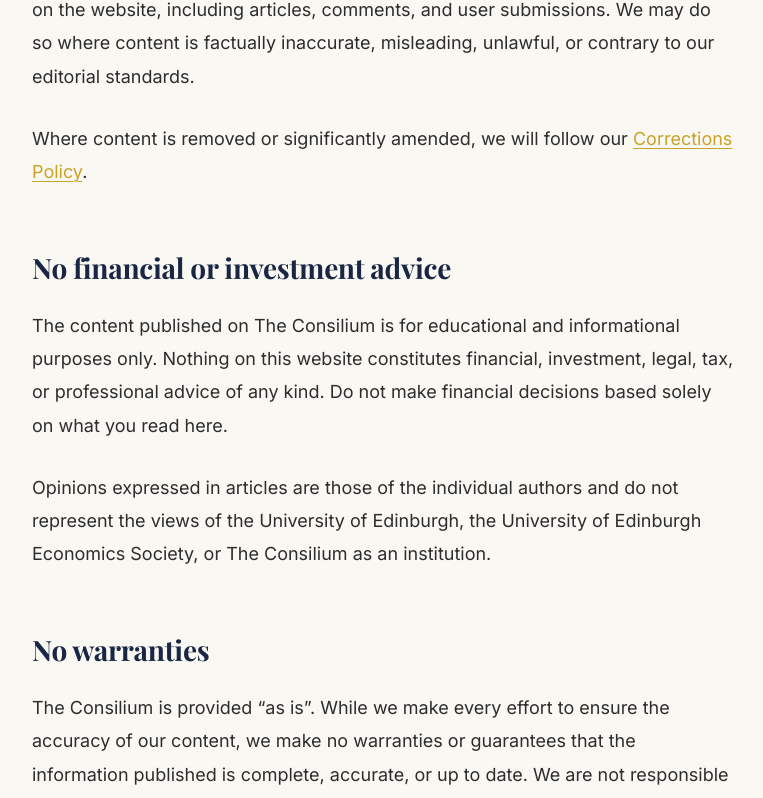
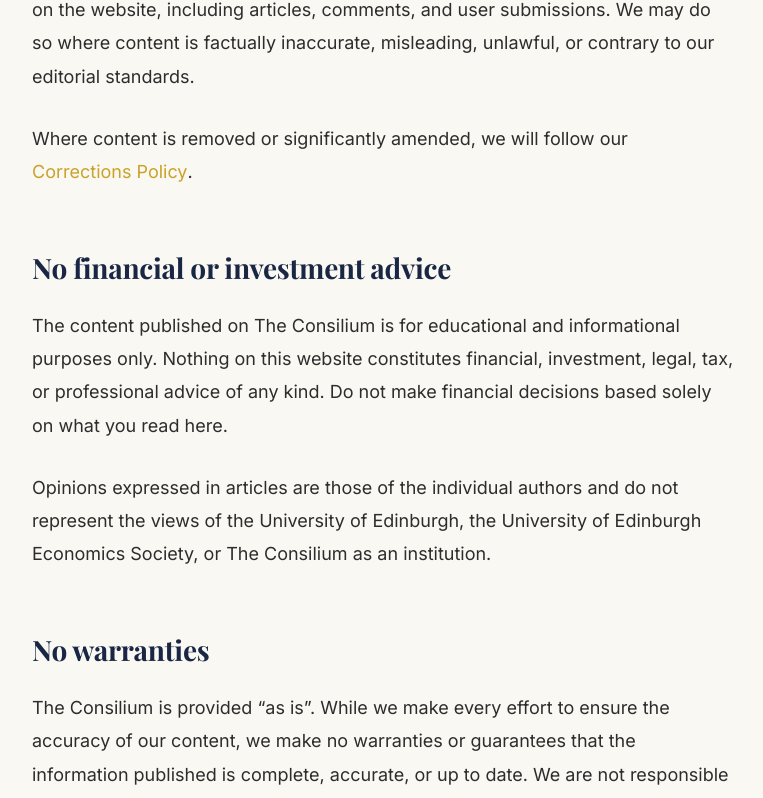
Before and after one commit to Zanie567/The-Consilium, a Next.js app: page /terms in a window 1280 px wide. Shown: the part 2137-2935 px from the top of the page, without its empty margins (256-1019 px from the left). Built offline with nearby package versions, Linux system fonts and the light colour scheme; no server answers.

Commit message:
chore: stage globals.css changes

```diff
--- a/src/app/globals.css
+++ b/src/app/globals.css
@@ -87,8 +87,21 @@
 
 /* Exclude elements where transitions should be instant */
 html *:where(button, a, [role="button"]) {
-  transition: background-color 0.2s ease, border-color 0.2s ease, color 0.2s ease,
+  transition: background-color 0.2s ease, border-color 0.2s ease, color 0.15s ease,
     transform 0.18s ease, box-shadow 0.18s ease, opacity 0.18s ease;
+}
+
+html *:where(button, [role="button"]):active, input[type="submit"]:active {
+  transform: scale(0.97);
+}
+
+/* ─── Global form field focus ──────────────────────────────────────────────── */
+input, textarea, select {
+  transition: border-color 0.2s ease, background-color 0.2s ease;
+}
+input:focus, textarea:focus, select:focus {
+  border-color: #c9a227 !important;
+  outline: none;
 }
 
 body {
@@ -162,14 +175,32 @@
 
 .prose-consilium a {
   color: #c9a227;
-  text-decoration: underline;
-  text-decoration-thickness: 1px;
-  text-underline-offset: 3px;
-  transition: color 0.15s ease, text-decoration-color 0.15s ease;
+  text-decoration: none;
+  position: relative;
+  transition: color 0.15s ease;
+  display: inline-block;
+}
+
+.prose-consilium a::after {
+  content: '';
+  position: absolute;
+  left: 0;
+  bottom: 0px;
+  width: 100%;
+  height: 1px;
+  background: currentColor;
+  transform: scaleX(0);
+  transform-origin: right;
+  transition: transform 0.25s cubic-bezier(0.22, 1, 0.36, 1);
 }
 
 .prose-consilium a:hover {
   color: #a8841e;
+}
+
+.prose-consilium a:hover::after {
+  transform: scaleX(1);
+  transform-origin: left;
 }
 
 .prose-consilium blockquote {
```
